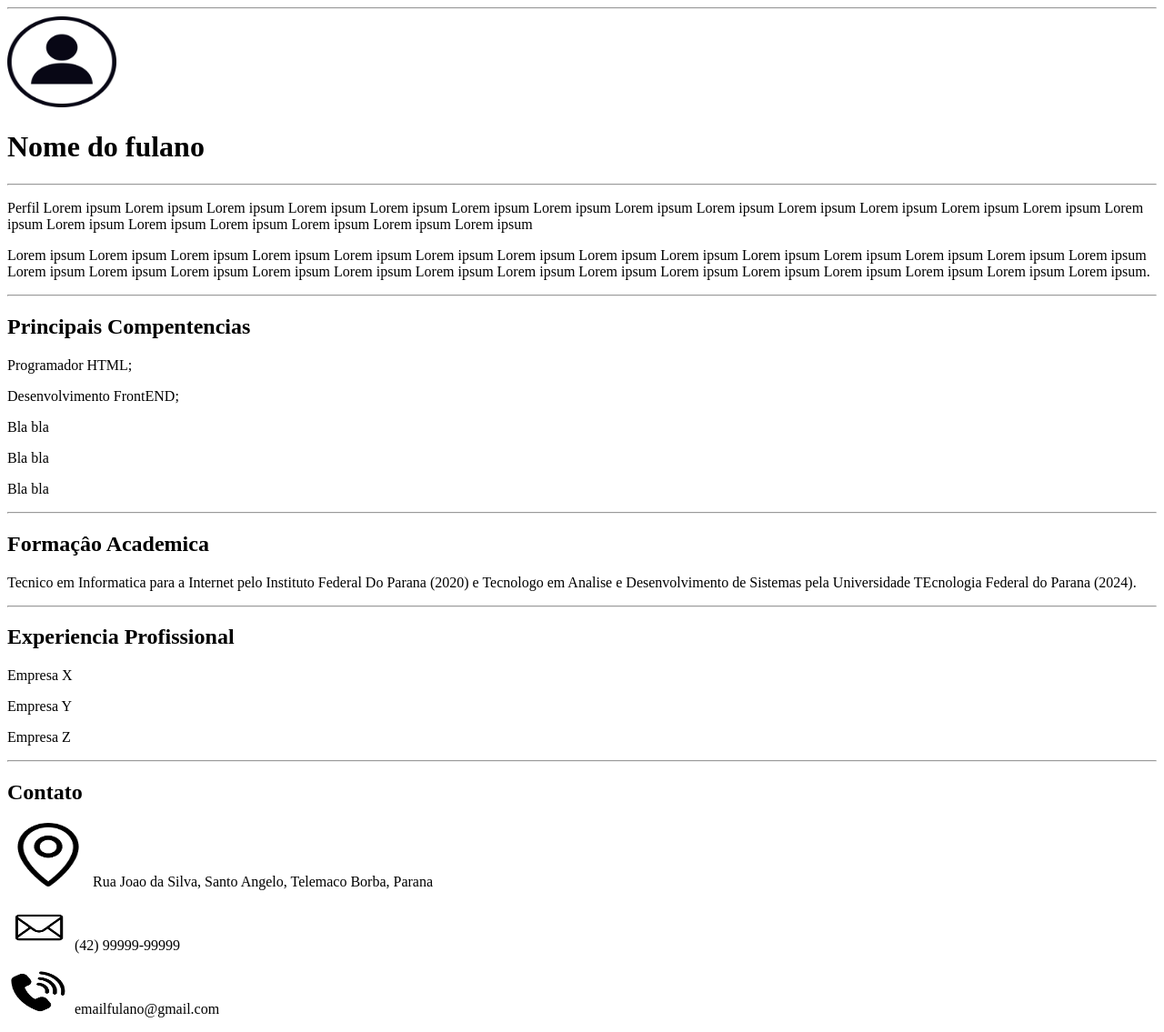
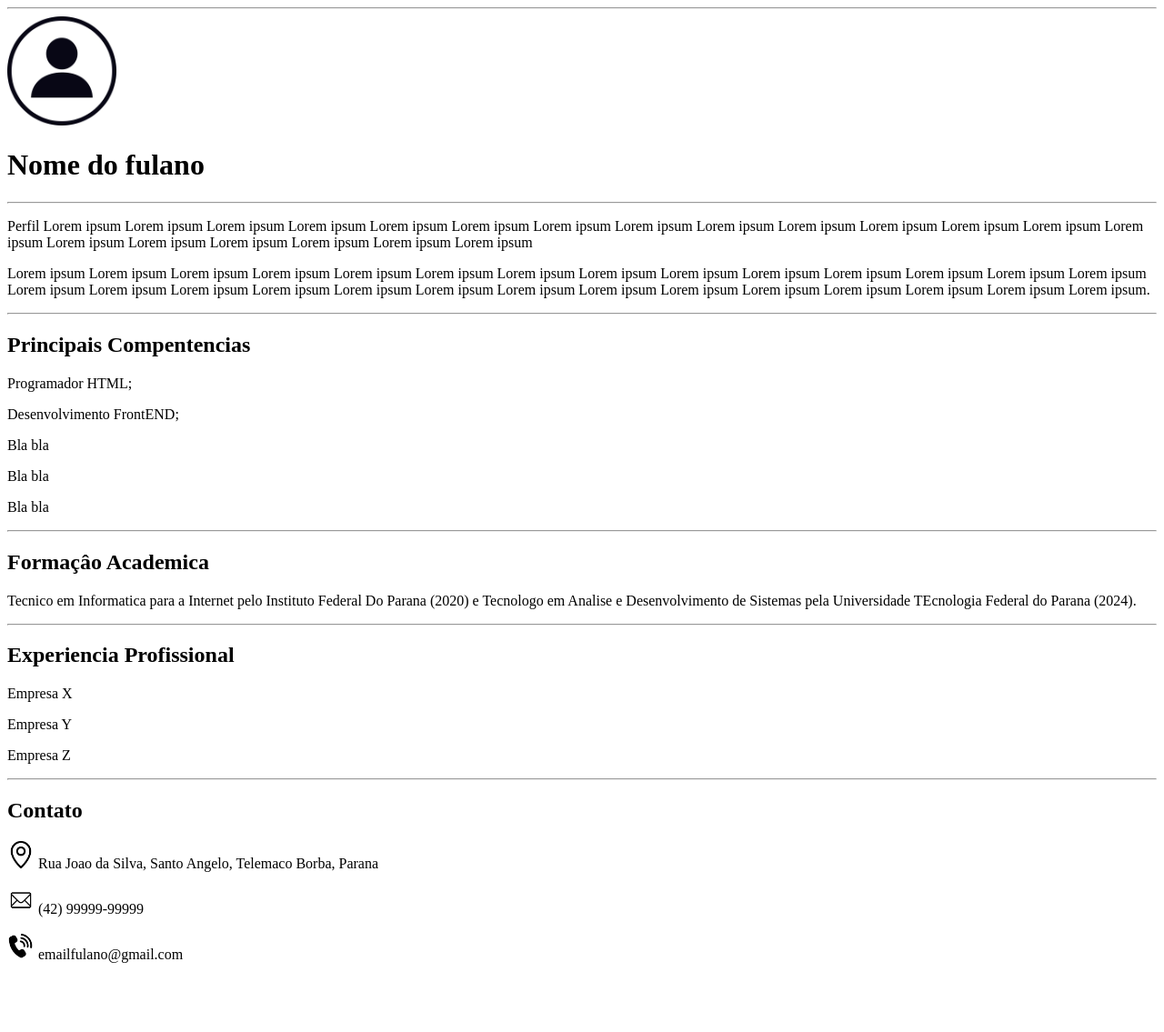
Before and after one commit to eliandrabueno/Curriculo-fulano-de-tal, a plain HTML site: page index.html in a window 1280 px wide. Shown: the whole page at 91% size. After the commit the page ends 1075 px from the top, so only its background shows below. Drawn offline with Linux system fonts and the light colour scheme.

Commit message:
curriculo

```diff
--- a/index.html
+++ b/index.html
@@ -6,18 +6,20 @@
     </head>
     <body>
         <hr>
-        <img src="./imagens/3f9f5b8c9f31ce16c79d48b9eeda4de0 (1).jpg"
-        width="120" height="100">
+        <img src="./imagens/icone.jpg" width="120" height="120">
         <h1>Nome do fulano</h1>
         <hr>
-        <p>Perfil Lorem ipsum Lorem ipsum Lorem ipsum Lorem ipsum Lorem ipsum Lorem ipsum Lorem ipsum Lorem ipsum
+        <p>
+            Perfil Lorem ipsum Lorem ipsum Lorem ipsum Lorem ipsum Lorem ipsum Lorem ipsum Lorem ipsum Lorem ipsum
             Lorem ipsum Lorem ipsum Lorem ipsum Lorem ipsum Lorem ipsum Lorem ipsum Lorem ipsum Lorem ipsum Lorem ipsum
-         Lorem ipsum Lorem ipsum Lorem ipsum</p>
-
-         <p>Lorem ipsum Lorem ipsum Lorem ipsum Lorem ipsum Lorem ipsum Lorem ipsum Lorem ipsum Lorem ipsum Lorem
+            Lorem ipsum Lorem ipsum Lorem ipsum
+        </p>
+         <p>
+             Lorem ipsum Lorem ipsum Lorem ipsum Lorem ipsum Lorem ipsum Lorem ipsum Lorem ipsum Lorem ipsum Lorem
              ipsum Lorem ipsum Lorem ipsum Lorem ipsum Lorem ipsum Lorem ipsum Lorem ipsum Lorem ipsum Lorem ipsum
              Lorem ipsum Lorem ipsum Lorem ipsum Lorem ipsum Lorem ipsum Lorem ipsum Lorem ipsum Lorem ipsum Lorem
-             ipsum Lorem ipsum Lorem ipsum.</p>
+             ipsum Lorem ipsum Lorem ipsum.
+        </p>
         <hr>
         <h2>Principais Compentencias</h2>
         <p>Programador HTML;</p>
@@ -27,9 +29,11 @@
         <p>Bla bla</p>
         <hr>
         <h2>Formaçâo Academica</h2>
-    <p>Tecnico em Informatica para a Internet pelo Instituto Federal Do Parana (2020)
+        <p>
+             Tecnico em Informatica para a Internet pelo Instituto Federal Do Parana (2020)
              e Tecnologo em Analise e Desenvolvimento de Sistemas pela Universidade TEcnologia
-     Federal do Parana (2024). </p>
+             Federal do Parana (2024).
+        </p>
         <hr>
         <h2>Experiencia Profissional</h2>
         <p>Empresa X</p>
@@ -37,11 +41,9 @@
         <p>Empresa Z</p>
         <hr>
         <h2>Contato</h2>
-     <p> <img src="imagens/download (1).png" alt="icone"
-       width="90" height="70"> Rua Joao da Silva, Santo Angelo, Telemaco Borba, Parana</p>
-        <p> <img src="imagens/download (2).png" alt="icone"
-            width="70" height="50"> (42) 99999-99999</p>
-           <p><img src="imagens/download (3).png" alt="icone"
-            width="70" height="50"> emailfulano@gmail.com</p>
+        <p> <img src="imagens/localizacao.png" alt="icone" width="30" height="30"> Rua Joao da Silva, Santo Angelo,
+         Telemaco Borba, Parana</p>
+        <p> <img src="imagens/numero.png" alt="icone" width="30" height="30"> (42) 99999-99999</p>
+           <p><img src="imagens/email.png" alt="icone" width="30" height="30"> emailfulano@gmail.com</p>
     </body>
 </html>
```
Also changed, not shown: imagens/email.png (renamed from imagens/download (3).png), imagens/icone.jpg (renamed from imagens/3f9f5b8c9f31ce16c79d48b9eeda4de0 (1).jpg), imagens/localizacao.png (renamed from imagens/download (1).png), imagens/numero.png (renamed from imagens/download (2).png). Lines whose indentation alone changed are shown as unchanged.
